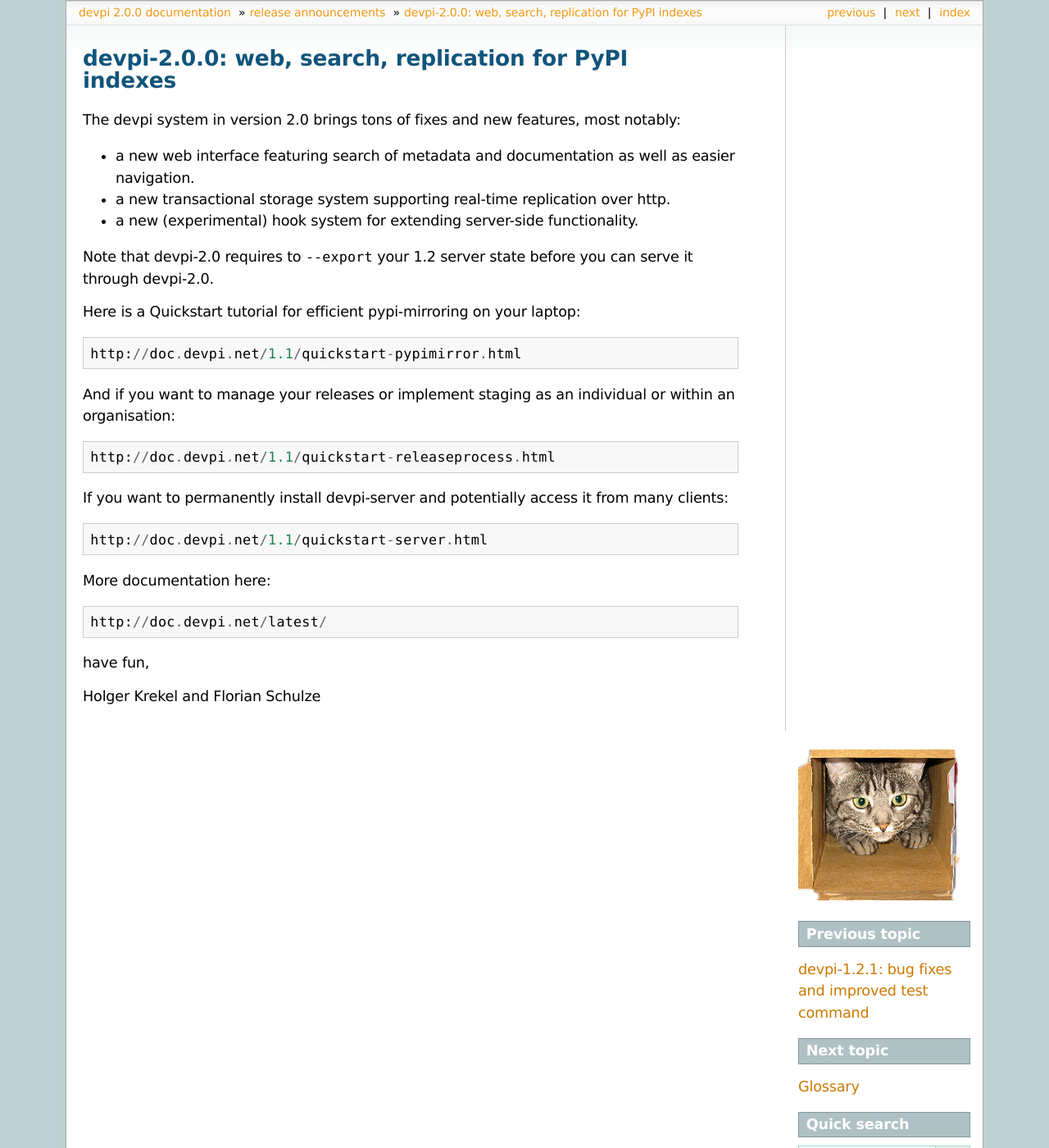
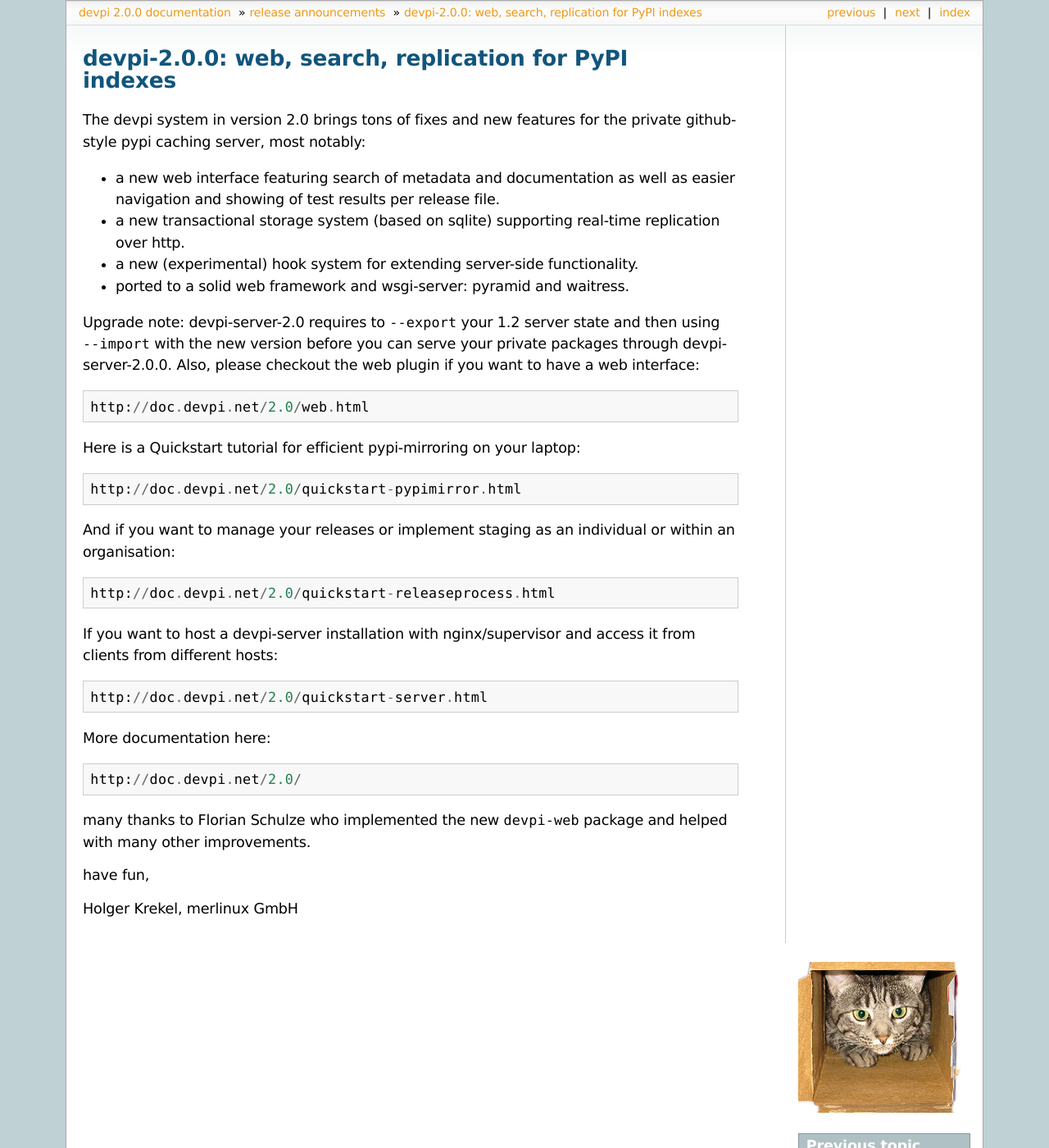
Before and after one commit to devpi/devpi, a Sphinx documentation site: the page built from doc/announce/2.0.0.rst, in a window 1280 px wide and 1400 px high. Shown: the whole window at 82% size. Built offline with Sphinx 7.4.7, drawn with Linux system fonts in a browser that asks for light colours.

Commit message:
update changelogs and release announce for 2.0.0

```diff
--- a/doc/announce/2.0.0.rst
+++ b/doc/announce/2.0.0.rst
@@ -2,39 +2,50 @@
 ==========================================================
 
 The devpi system in version 2.0 brings tons of fixes
-and new features, most notably:
+and new features for the private github-style pypi caching server,
+most notably:
 
 - a new web interface featuring search of metadata and documentation
-  as well as easier navigation.
+  as well as easier navigation and showing of test results per release
+  file.
 
-- a new transactional storage system supporting real-time
-  replication over http.
+- a new transactional storage system (based on sqlite) supporting
+  real-time replication over http.
 
 - a new (experimental) hook system for extending server-side
   functionality.
 
-Note that devpi-2.0 requires to ``--export`` your 1.2
-server state before you can serve it through devpi-2.0.
+- ported to a solid web framework and wsgi-server: pyramid
+  and waitress.
+
+Upgrade note: devpi-server-2.0 requires to ``--export`` your 1.2
+server state and then using ``--import`` with the new version
+before you can serve your private packages through devpi-server-2.0.0.
+Also, please checkout the web plugin if you want to have a web interface::
+
+    http://doc.devpi.net/2.0/web.html
 
 Here is a Quickstart tutorial for efficient pypi-mirroring
 on your laptop::
 
-    http://doc.devpi.net/1.1/quickstart-pypimirror.html
-
+    http://doc.devpi.net/2.0/quickstart-pypimirror.html
 And if you want to manage your releases or implement staging
 as an individual or within an organisation::
 
-    http://doc.devpi.net/1.1/quickstart-releaseprocess.html
+    http://doc.devpi.net/2.0/quickstart-releaseprocess.html
 
-If you want to permanently install devpi-server and potentially
-access it from many clients::
+If you want to host a devpi-server installation with nginx/supervisor
+and access it from clients from different hosts::
 
-    http://doc.devpi.net/1.1/quickstart-server.html
+    http://doc.devpi.net/2.0/quickstart-server.html
 
 More documentation here::
 
-    http://doc.devpi.net/latest/
+    http://doc.devpi.net/2.0/
+
+many thanks to Florian Schulze who implemented the new ``devpi-web``
+package and helped with many other improvements.
 
 have fun,
 
-Holger Krekel and Florian Schulze
+Holger Krekel, merlinux GmbH
```
Also changed, not shown: doc/status.rst (+4 -4 lines), 7 other files.
